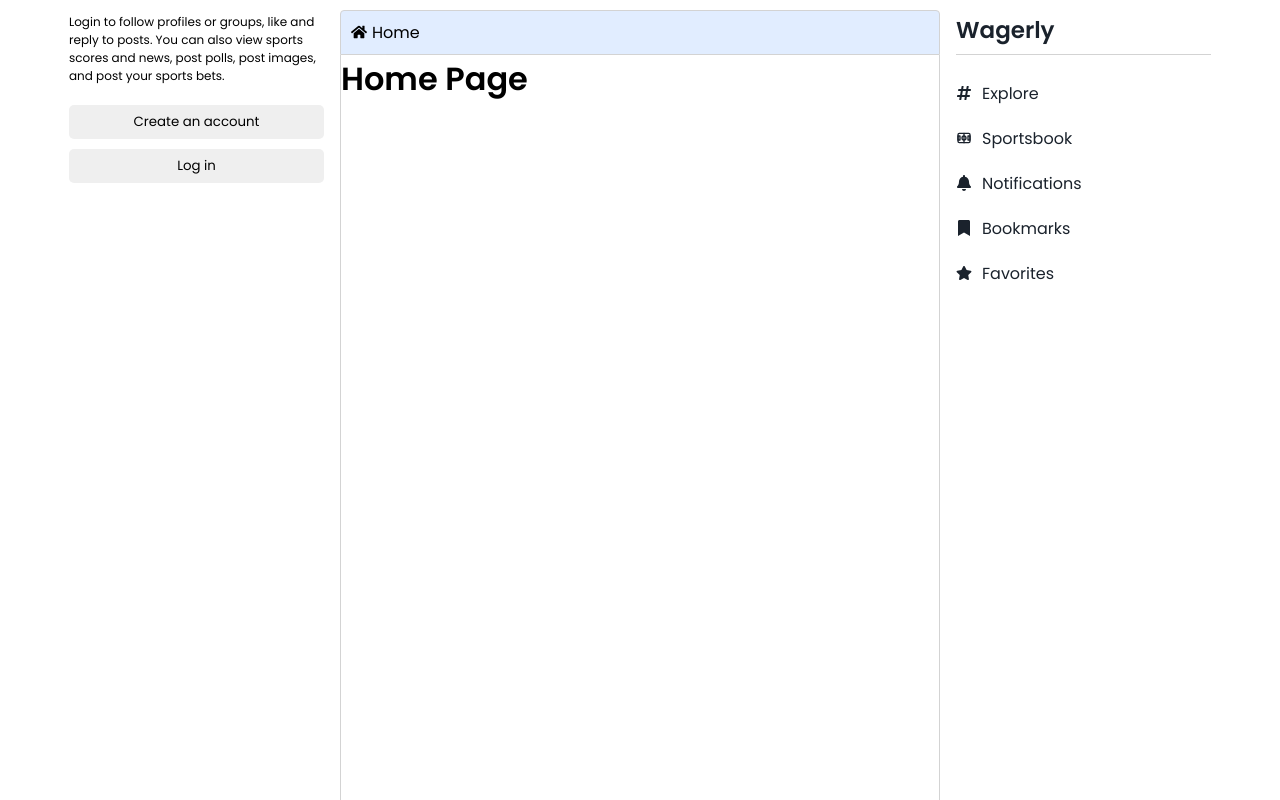
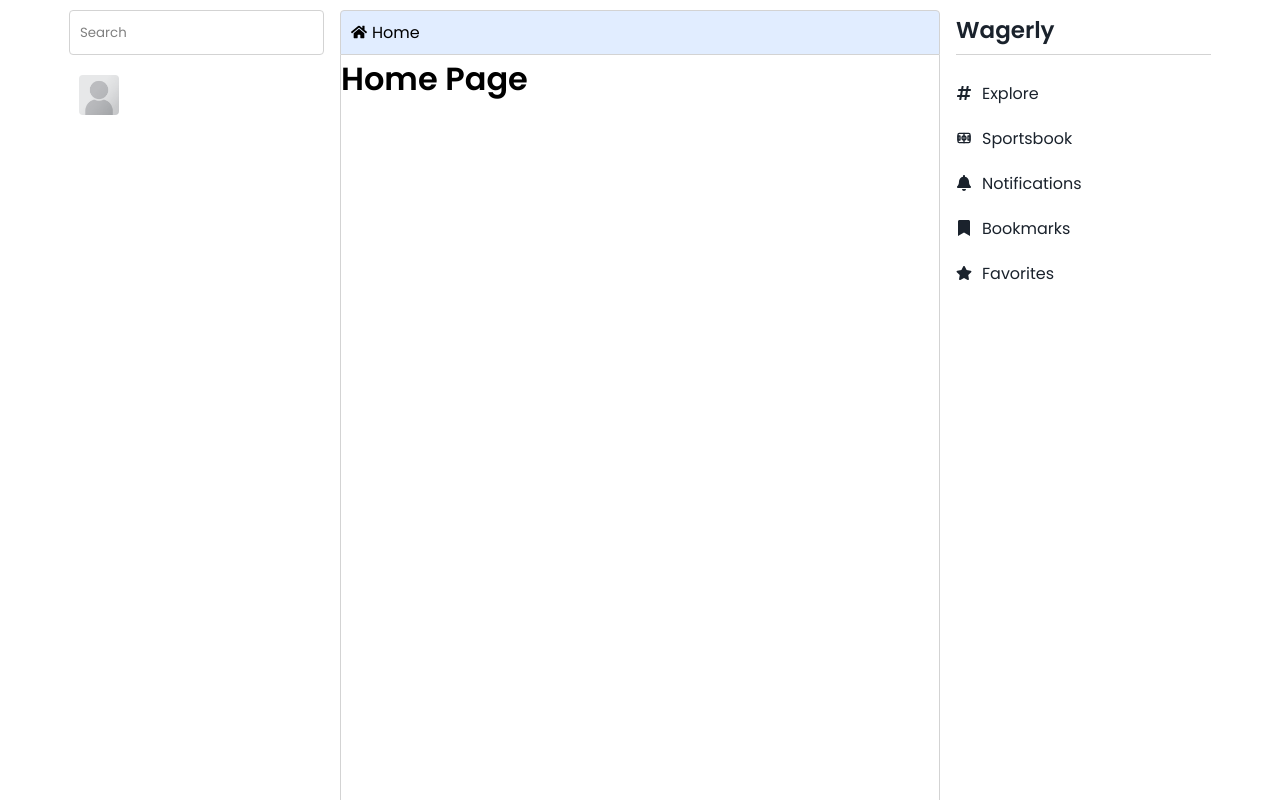
Before and after one commit to jDelille/sports-social-app, a React (Vite) app: page / in a window 1280 px wide. Built offline with nearby package versions, Linux system fonts and the light colour scheme; no server answers; the database is empty.

Commit message:
feat: get current user from firestore

```diff
--- a/src/App.tsx
+++ b/src/App.tsx
@@ -10,12 +10,14 @@
 
 import { FaHashtag, FaBell, FaBookmark, FaStar, FaHome } from "react-icons/fa";
 import { TbSoccerField } from "react-icons/tb";
+import { AuthProvider } from './context/AuthContext';
 
 
 function App() {
 
   return (
     <Router>
+      <AuthProvider>
         <Routes>
           <Route path="/"
             element={<Layout title="Home" icon={FaHome}> <Home /></Layout>}
@@ -37,6 +39,8 @@
           />
 
         </Routes>
+      </AuthProvider>
+
     </Router>
   )
 }
--- a/src/components/Layout.tsx
+++ b/src/components/Layout.tsx
@@ -1,15 +1,15 @@
-import React, { ReactNode, useEffect, useState } from 'react';
+import React, { ReactNode, useMemo, useState } from 'react';
 import LeftSidebar from './sidebar/LeftSidebar';
 import RightSidebar from './sidebar/RightSidebar';
 import Login from './modals/Login';
 import Register from './modals/Register';
-import { User, getAuth, onAuthStateChanged } from 'firebase/auth';
+import { User, getAuth, } from 'firebase/auth';
 import { app } from '../firebase/config';
+import PageHeader from './page-header/PageHeader';
+import { IconType } from 'react-icons';
+import { getCurrentUser, useAuth } from '../context/AuthContext';
 
 import '../styles/LayoutStyles.scss';
-import PageHeader from './page-header/PageHeader';
-import { IconType } from 'react-icons';
-
 
 interface LayoutProps {
     children: ReactNode;
@@ -23,20 +23,16 @@
 
     const [user, setUser] = useState<User | null>(null);
 
-    useEffect(() => {
-        // Subscribe to the authentication state changes
-        const unsubscribe = onAuthStateChanged(auth, (user) => {
-            setUser(user);
-        });
+    const { currentUser } = useAuth();
 
-        // Unsubscribe when the component unmounts
-        return () => unsubscribe();
-    }, [auth]);
+    useMemo(() => {
+        getCurrentUser(setUser)
+    }, [])
+
+    console.log(user)
 
     return (
         <div className='layout'>
-
-            {/* Main content area */}
             <main>
                 <LeftSidebar user={user} auth={auth} />
 
@@ -47,7 +43,6 @@
                     <div className='middle-children'>
                         {children}
                     </div>
-
                 </div>
 
                 <RightSidebar user={user} auth={auth} />
--- a/src/components/modals/Register.tsx
+++ b/src/components/modals/Register.tsx
@@ -1,44 +1,28 @@
 import React, { useState } from 'react'
 import Modal from './Modal';
+import Input from '../input/Input';
 import useRegisterModal from '../../hooks/useRegisterModal'
 import useLoginModal from '../../hooks/useLoginModal';
 import { AuthString } from '../../app-string/AuthString';
-import Input from '../input/Input';
-import { UserCredential, createUserWithEmailAndPassword, getAuth } from 'firebase/auth';
-import { app, db } from '../../firebase/config';
-import { addDoc, collection } from 'firebase/firestore';
+import { useAuth } from '../../context/AuthContext';
+
 
 const Register: React.FC = () => {
 
     const registerModal = useRegisterModal();
     const loginModal = useLoginModal();
-    const auth = getAuth(app);
+    const auth = useAuth();
 
     const [email, setEmail] = useState('')
     const [password, setPassword] = useState('')
     const [displayName, setDisplayName] = useState('');
 
 
+    const { signup } = auth;
+
     const handleRegistration = async () => {
         try {
-
-            const userCredential: UserCredential = await createUserWithEmailAndPassword(auth, email, password);
-            const user = userCredential.user;
-
-            const additionalUserData = {
-                email: email,
-                displayName: displayName
-            }
-
-            const usersCollection = collection(db, 'users');
-            await addDoc(usersCollection, {
-                uid: user.uid,
-                ...additionalUserData
-
-            })
-
-            console.log("User registered successfully!", user)
-            registerModal.onClose();
+            await signup(email, password, displayName);
         } catch (error: any) {
             console.error("Error registering user: ", error.message)
         }
--- a/src/components/sidebar/LeftSidebar.tsx
+++ b/src/components/sidebar/LeftSidebar.tsx
@@ -6,9 +6,10 @@
 import { AuthString } from "../../app-string/AuthString";
 import './SidebarStyles.scss';
 import SearchBar from "../search-bar/SearchBar";
+import UserBar from "../user-bar/UserBar";
 
 type LeftSidebarProps = {
-    user: User | null;
+    user: any;
     auth: any;
 }
 
@@ -42,6 +43,8 @@
                 // />
                 <div>
                     <SearchBar />
+
+                    <UserBar user={user} />
                 </div>
             )}
 
--- a/src/components/sidebar/RightSidebar.tsx
+++ b/src/components/sidebar/RightSidebar.tsx
@@ -29,7 +29,7 @@
                 <Link to="/bookmarks" className='link'><FaBookmark size={16} />Bookmarks</Link>
                 <Link to="/favorites" className='link'><FaStar size={16} />Favorites</Link>
 
-                {!noUser && (
+                {noUser && (
                     <div className='user-links'>
                         <a className='link' onClick={() => signOut(auth)}><FiLogOut size={16} /> Logout</a>
                     </div>
--- /dev/null
+++ b/src/components/user-avatar/UserAvatar.tsx
@@ -0,0 +1,9 @@
+import React from 'react';
+import './UserAvatarStyles.scss';
+
+const UserAvatar: React.FC = () => {
+    return <img src='./assets/avatar-placeholder.png' className='avatar' />;
+
+};
+
+export default UserAvatar;
--- /dev/null
+++ b/src/components/user-avatar/UserAvatarStyles.scss
@@ -0,0 +1,4 @@
+.avatar {
+    max-width: 40px;
+    border-radius: 4px;
+}
--- a/src/components/user-bar/UserBar.tsx
+++ b/src/components/user-bar/UserBar.tsx
@@ -0,0 +1,20 @@
+import React from 'react';
+import UserAvatar from '../user-avatar/UserAvatar';
+import './UserBarStyles.scss';
+
+type UserBarProps = {
+    user: any;
+}
+
+const UserBar: React.FC<UserBarProps> = ({ user }) => {
+    return (
+        <div className='user-bar'>
+            <UserAvatar />
+            <div className='name'>
+                <strong>{user[0]?.displayName}</strong>
+            </div>
+        </div>
+    );
+};
+
+export default UserBar;
--- /dev/null
+++ b/src/components/user-bar/UserBarStyles.scss
@@ -0,0 +1,3 @@
+.user-bar {
+    margin: 20px 10px;
+}
--- /dev/null
+++ b/src/context/AuthContext.tsx
@@ -0,0 +1,89 @@
+import { createContext, useContext, useEffect, useState } from "react";
+import { User, UserCredential, createUserWithEmailAndPassword, getAuth } from "firebase/auth";
+import { app, db, usersCollection } from "../firebase/config";
+import useRegisterModal from "../hooks/useRegisterModal";
+import { addDoc, collection, doc, getDoc, getFirestore, onSnapshot } from "firebase/firestore";
+import firebase from "firebase/compat/app";
+
+export const AuthContext = createContext<any>(null);
+
+export function useAuth() {
+    return useContext(AuthContext);
+}
+
+let userRef = collection(db, "users");
+const auth = getAuth(app);
+
+
+export const getCurrentUser = (setCurrentUser: any) => {
+    onSnapshot(userRef, (response) => {
+        setCurrentUser(
+            response.docs
+                .map((docs) => {
+                    return { ...docs.data(), id: docs.id };
+                })
+                .filter((item: any) => {
+                    return item.email === auth.currentUser?.email
+                })
+        )
+    })
+
+}
+
+export function AuthProvider({ children }: { children: React.ReactNode }) {
+    const auth = getAuth(app);
+
+    const [currentUser, setCurrentUser] = useState<User | null>(null);
+    const [loading, setLoading] = useState(true);
+
+    const registerModal = useRegisterModal();
+
+    async function signup(email: string, password: string, displayName: string) {
+        try {
+            const userCredential: UserCredential = await createUserWithEmailAndPassword(auth, email, password);
+            const user = userCredential.user;
+
+            const additionalUserData = {
+                email: email,
+                displayName: displayName,
+            };
+
+            await addDoc(usersCollection, {
+                uid: user.uid,
+                ...additionalUserData,
+            });
+
+            console.log('User registered successfully!', user);
+            registerModal.onClose();
+        } catch (error: any) {
+            console.error('Error registering user: ', error.message);
+            throw error;
+        }
+    }
+
+
+
+
+
+    useEffect(() => {
+        const unsubscribed = auth.onAuthStateChanged((user) => {
+            setCurrentUser(user);
+            setLoading(false);
+
+        });
+
+        return unsubscribed;
+    }, []);
+
+
+    const value = {
+        currentUser,
+        signup,
+    };
+
+    return (
+        <AuthContext.Provider value={value}>
+            {!loading && children}
+        </AuthContext.Provider>
+    );
+}
--- a/src/firebase/config.ts
+++ b/src/firebase/config.ts
@@ -1,5 +1,6 @@
-import { initializeApp } from "firebase/app"
-import { getFirestore } from "firebase/firestore";
+import { initializeApp, FirebaseApp } from "firebase/app"
+import { collection, getFirestore } from "firebase/firestore";
+
 
 export const config = {
     firebaseConfig: {
@@ -13,7 +14,11 @@
 }
 
 const app = initializeApp(config.firebaseConfig)
-
 const db = getFirestore(app);
 
-export { app, db };
+
+
+// collections
+const usersCollection = collection(db, 'users');
+
+export { app, db, usersCollection };
```
Lines whose indentation alone changed are shown as unchanged.
